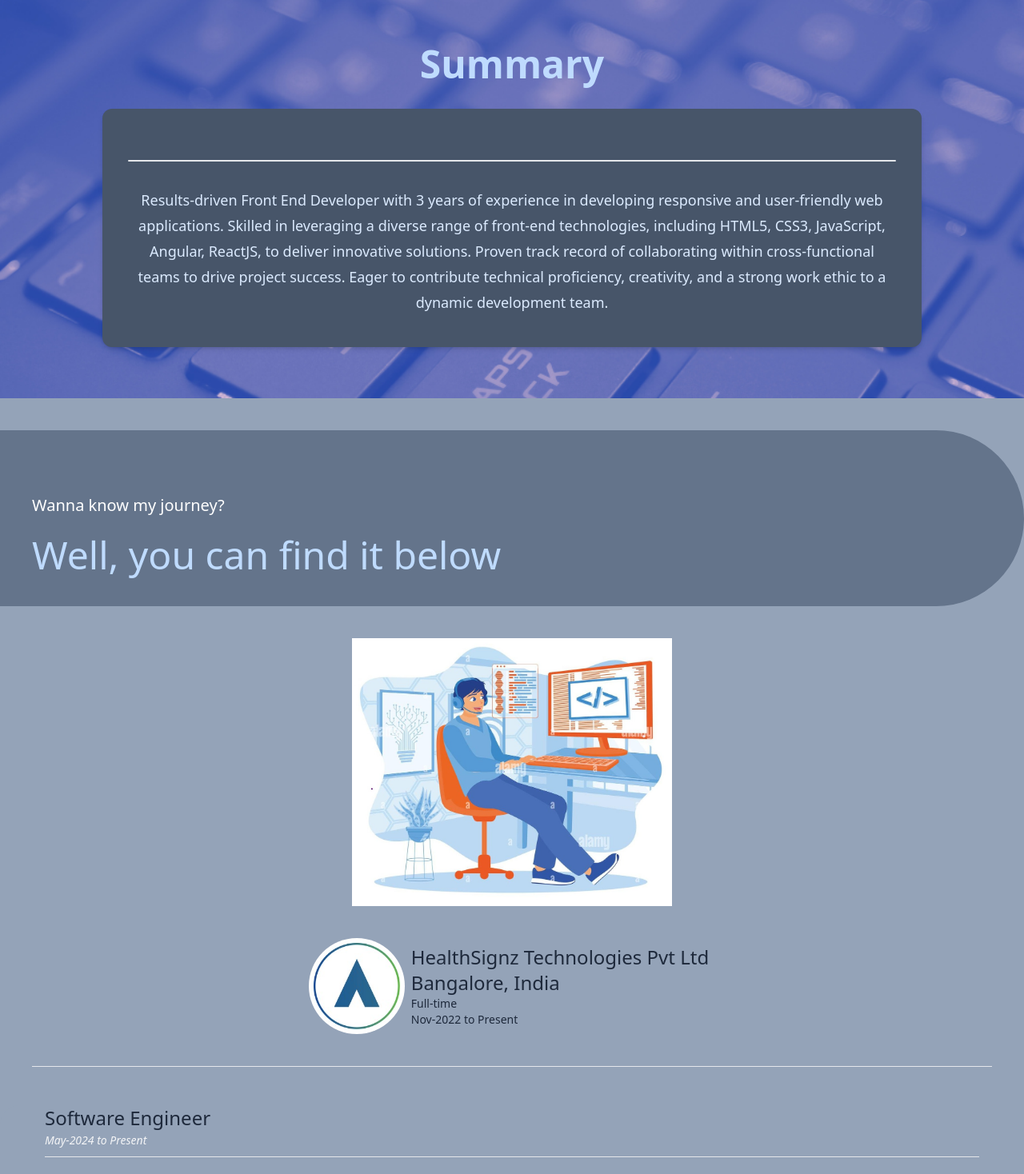
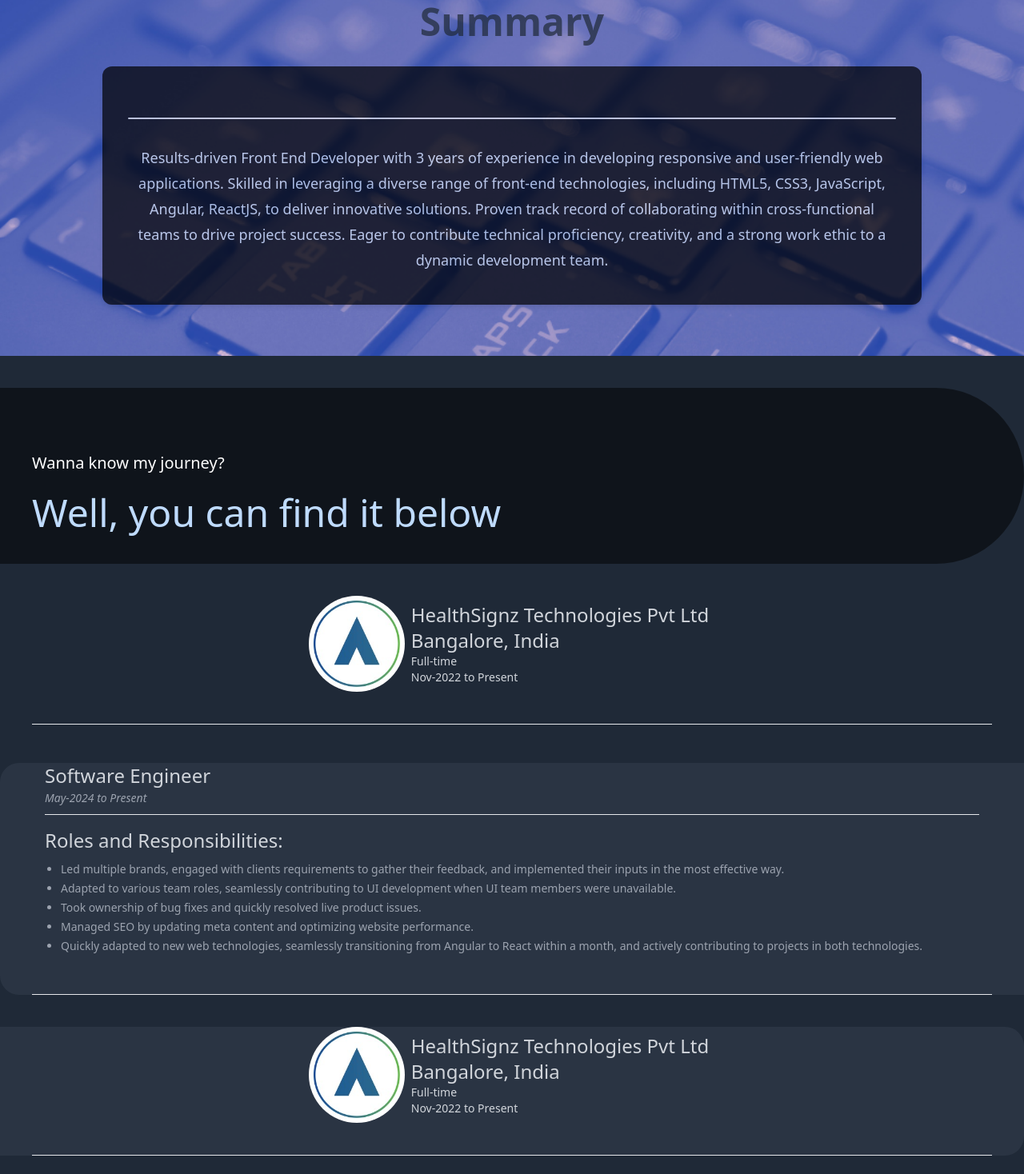
Before and after one commit to Rajath2pi/My-Domain, a Next.js app: page /onepageportfolio in a window 1280 px wide. Shown: the part 620-2088 px from the top of the page at 80% size. Built offline with nearby package versions, Linux system fonts and the light colour scheme.

Commit message:
update on background and alignment and beautification

```diff
--- a/src/app/onepageportfolio/page.tsx
+++ b/src/app/onepageportfolio/page.tsx
@@ -11,7 +11,7 @@
 export default function OnePagePortfolio() {
 
     return (
-        <>
+        <div className="bg-gray-800">
             <section id="home">
                 <PortfolioDashboard />
             </section>
@@ -30,6 +30,6 @@
             <section id="contact">
                 <ContactMe />
             </section>
-        </>
+        </div>
     )
 }
--- a/src/app/onepageportfolio/portfolio/components/Experience/companyexperience.tsx
+++ b/src/app/onepageportfolio/portfolio/components/Experience/companyexperience.tsx
@@ -17,7 +17,7 @@
       {/* Left Column (Company Info) */}
       <div
         className={`col-md-6 ${
-          isEven ? "" : "bg-slate-500 md:rounded-r-3xl"
+          isEven ? "" : "md:rounded-r-3xl bg-gray-700 bg-opacity-50"
         }`}
       >
         <div className="my-10 flex justify-center max-[450px]:ml-5">
@@ -31,8 +31,7 @@
             />
           )}
           <div
-            className={`m-2 ${
-              isEven ? "text-slate-800" : "text-white"
+            className={`m-2 ${"text-gray-300"
             } max-[450px]:text-lg text-2xl`}
           >
             {workData.companyName}
@@ -50,8 +49,8 @@
       <div
         className={`col-md-6 ${
           isEven
-            ? "md:bg-slate-400 md:rounded-l-3xl"
-            : "max-[640px]:bg-slate-400 md:rounded-l-3xl"
+            ? "bg-gray-700 bg-opacity-50 md:rounded-l-3xl"
+            : "md:rounded-l-3xl"
         }`}
       >
         <div className="m-12">
@@ -59,16 +58,11 @@
             {/* Designations */}
             {workData.designations?.map((desig, i) => (
               <div key={`designation_${i}`}>
-                <h3 className="text-slate-800 text-2xl">
+                <h3 className="text-gray-300 text-2xl">
                   {desig.designationName}
                 </h3>
                 <p
-                  className={`text-sm leading-6 italic ${
-                    isEven
-                      ? "md:text-gray-100"
-                      : "md:text-slate-600 max-[640px]:text-gray-100"
-                  }`}
-                >
+                  className={`text-sm leading-6 italic text-gray-400`}>
                   {desig.servedTime}
                 </p>
                 <hr className="text-white my-2" />
@@ -76,14 +70,14 @@
             ))}
 
             {/* Roles and Responsibilities */}
-            <h3 className="text-slate-600 text-2xl mt-4">
+            <h3 className="text-gray-300 text-2xl mt-4">
               Roles and Responsibilities:
             </h3>
             <ul
               className={`text-sm list-disc my-2 ml-5 leading-6 text-justify ${
                 isEven
-                  ? "md:text-slate-100"
-                  : "text-slate-600 max-[640px]:text-gray-100"
+                  ? "text-gray-400"
+                  : "text-gray-400 max-[640px]:text-gray-400"
               }`}
             >
               {workData.rolesAndResponsibilities?.map((role, i) => (
--- a/src/app/onepageportfolio/portfolio/components/Projects/projectsProjection.tsx
+++ b/src/app/onepageportfolio/portfolio/components/Projects/projectsProjection.tsx
@@ -43,7 +43,7 @@
           <div className="m-4 md:m-8 lg:m-10">
             {selectedProject && (
               <ContentCard
-                classname="bg-slate-400"
+                classname="bg-gray-800 text-gray-400 bg-opacity-90"
                 heading={selectedProject.title}
                 subHeading={selectedProject.subTitle}
                 content={{
--- a/src/app/onepageportfolio/portfolio/components/experience.tsx
+++ b/src/app/onepageportfolio/portfolio/components/experience.tsx
@@ -11,10 +11,10 @@
   );
 
   return (
-    <section className="bg-slate-400 md:py-10">
+    <section className=" md:py-10">
       {/* Intro Section */}
       <div className="row">
-        <div className="bg-slate-500 md:pt-10 col-md-6 md:rounded-r-full flex items-center">
+        <div className="bg-black bg-opacity-50 md:pt-10 col-md-6 md:rounded-r-full flex items-center">
           <div className="m-10">
             <h2 className="text-white text-xl">Wanna know my journey?</h2>
             <h3 className="text-blue-200 mt-6 text-4xl md:text-5xl leading-snug">
@@ -24,7 +24,7 @@
         </div>
 
         {/* Image Section */}
-        <div className="col-md-6 hidden md:flex justify-center items-center">
+        {/* <div className="col-md-6 hidden md:flex justify-center items-center">
           <Image
             className="mt-10"
             width={400}
@@ -32,7 +32,7 @@
             src="/images/appcontent/experience1.jpg"
             alt="experience illustration"
           />
-        </div>
+        </div> */}
       </div>
 
       {/* Work Experience Section */}
--- a/src/app/onepageportfolio/portfolio/components/portfolio/banner.tsx
+++ b/src/app/onepageportfolio/portfolio/components/portfolio/banner.tsx
@@ -53,7 +53,7 @@
             height={450}
             src={data.profileImage}
             alt={`${data.profileName} profile photo`}
-            className="rounded-xl shadow-2xl"
+            className="rounded-full shadow-2xl w-2/3"
             priority
           />
         </div>
--- a/src/app/onepageportfolio/portfolio/components/portfolio/summery.tsx
+++ b/src/app/onepageportfolio/portfolio/components/portfolio/summery.tsx
@@ -11,8 +11,8 @@
 
   return (
     <section className="bg-[url('/images/banner/banner-2.png')] bg-cover bg-center py-16 px-6 md:px-12">
-      <div className="max-w-5xl mx-auto">
-        <h2 className="text-blue-200 text-4xl md:text-5xl font-bold text-center mb-8">
+      <div className="max-w-5xl mx-auto opacity-70">
+        <h2 className="text-gray-800 text-4xl md:text-5xl font-bold text-center mb-8">
           Summary
         </h2>
         <ContentCard
@@ -23,7 +23,7 @@
             description: [data.summery],
             buttonData: undefined,
           }}
-          classname="bg-slate-600 text-blue-100 text-lg leading-relaxed text-center mx-auto p-8 rounded-xl shadow-md"
+          classname="bg-black text-blue-100 text-lg leading-relaxed text-center mx-auto p-8 rounded-xl shadow-md"
         />
       </div>
     </section>
--- a/src/app/onepageportfolio/portfolio/components/skills.tsx
+++ b/src/app/onepageportfolio/portfolio/components/skills.tsx
@@ -46,7 +46,7 @@
                     description: undefined,
                     buttonData: skill.skillKeys,
                   }}
-                  classname="bg-slate-400 rounded-xl shadow-md hover:shadow-lg transition"
+                  classname="bg-gray-700 bg-opacity-70 text-gray-300 rounded-xl shadow-md hover:shadow-lg transition"
                 />
               </CarouselItem>
             ))}
--- a/src/app/widget/card.tsx
+++ b/src/app/widget/card.tsx
@@ -38,7 +38,7 @@
         {/* Content Area */}
         <div className="max-h-80 overflow-y-auto scrollbar-hide px-1">
           {props.subHeading && (
-            <h2 className="text-xl text-slate-700 mb-3 italic">
+            <h2 className="text-xl text-gray-400 bg-opacity-40 mb-3 italic">
               {props.subHeading}
             </h2>
           )}
--- a/src/app/widget/collapsableSideNav.tsx
+++ b/src/app/widget/collapsableSideNav.tsx
@@ -35,7 +35,7 @@
 
   return (
     <div
-      className={`relative my-4 bg-slate-500 rounded-r-3xl z-10 sticky top-1/3 opacity-90 p-2 shadow-lg
+      className={`my-4 bg-gray-700 rounded-r-3xl z-10 sticky top-1/3 opacity-90 p-2 shadow-lg
         transition-all duration-300 ease-in-out
         ${openNav ? "w-14 h-28" : "w-80 h-fit"}`}
     >
--- a/src/app/widget/portfolio/navbar.tsx
+++ b/src/app/widget/portfolio/navbar.tsx
@@ -1,31 +1,75 @@
 'use client';
 
-import { usePathname } from "next/navigation";
-import { useState } from "react";
+import { useState, useEffect } from "react";
 
 export default function NavBar() {
-
     const [collapse, setCollapse] = useState(false);
 
-    const pathname = usePathname();
+    const sections = ['home', 'experience', 'skills', 'projects', 'education', 'contact'];
 
     function toggleMenu() {
         setCollapse(!collapse);
     }
 
-    const handleScroll = (id: string) => {
+    const handleScrollToElement = (id: string) => {
         const element = document.getElementById(id);
-        const btn = document.getElementById(id + '-btn')
+        if (element) {
+            element.scrollIntoView({ behavior: "smooth" });
+        }
+        toggleMenu();
+    };
+
+    const throttle = (func: Function, limit: number) => {
+        let inThrottle: boolean;
+        return function(this: any, ...args: any[]) {
+            if (!inThrottle) {
+                func.apply(this, args);
+                inThrottle = true;
+                setTimeout(() => inThrottle = false, limit);
+            }
+        };
+    };
+
+    const handleScroll = () => {
+        const scrollPosition = window.scrollY + 100; // Add an offset to account for the fixed header
+
+        let activeSectionId = null;
+        for (const sectionId of sections) {
+            const element = document.getElementById(sectionId);
+            if (element) {
+                const rect = element.getBoundingClientRect();
+                const elementTop = rect.top + window.scrollY;
+                const elementBottom = elementTop + rect.height;
+
+                if (scrollPosition >= elementTop && scrollPosition < elementBottom) {
+                    activeSectionId = sectionId;
+                    break;
+                }
+            }
+        }
+
         const allNavs = document.getElementsByClassName("nav-link");
         for (let i = 0; i < allNavs.length; i++) {
             allNavs[i].classList.remove("active");
         }
-        if (element) {
-            btn?.classList.add('active')
-            element.scrollIntoView({ behavior: "smooth" });
+
+        if (activeSectionId) {
+            const btn = document.getElementById(activeSectionId + '-btn');
+            btn?.classList.add('active');
         }
-        toggleMenu();
     };
+
+    useEffect(() => {
+        const throttledScrollHandler = throttle(handleScroll, 200);
+        window.addEventListener('scroll', throttledScrollHandler);
+
+        // Initial check on component mount
+        handleScroll();
+
+        return () => {
+            window.removeEventListener('scroll', throttledScrollHandler);
+        };
+    }, []);
 
     return (
         <>
@@ -39,22 +83,22 @@
                     <div className={collapse ? "xs:hidden navbar-collapse mr-5" : "navbar-collapse hidden mr-5"} id="navbarNav">
                         <ul className="navbar-nav float-right">
                             <li className="nav-item">
-                                <button id="home-btn" className={"nav-link"} onClick={() => handleScroll("home")}>Profile</button >
+                                <button id="home-btn" className={"nav-link"} onClick={() => handleScrollToElement("home")}>Profile</button >
                             </li>
                             <li className="nav-item">
-                                <button id="experience-btn" className={"nav-link"} onClick={() => handleScroll("experience")}>Experience</button >
+                                <button id="experience-btn" className={"nav-link"} onClick={() => handleScrollToElement("experience")}>Experience</button >
                             </li>
                             <li className="nav-item">
-                                <button id="skills-btn" className={"nav-link"} onClick={() => handleScroll("skills")}>Skills</button >
+                                <button id="skills-btn" className={"nav-link"} onClick={() => handleScrollToElement("skills")}>Skills</button >
                             </li>
                             <li className="nav-item">
-                                <button id="projects-btn" className={"nav-link"} onClick={() => handleScroll("projects")}>Projects</button >
+                                <button id="projects-btn" className={"nav-link"} onClick={() => handleScrollToElement("projects")}>Projects</button >
                             </li>
                             <li className="nav-item">
-                                <button id="education-btn" className={"nav-link"} onClick={() => handleScroll("education")}>Education</button >
+                                <button id="education-btn" className={"nav-link"} onClick={() => handleScrollToElement("education")}>Education</button >
                             </li>
                             <li className="nav-item">
-                                <button id="contact-btn" className={"nav-link"} onClick={() => handleScroll("contact")}>Contact</button >
+                                <button id="contact-btn" className={"nav-link"} onClick={() => handleScrollToElement("contact")}>Contact</button >
                             </li>
                         </ul>
                     </div>
```
Also changed, not shown: src/app/onepageportfolio/portfolio/components/contact.tsx (+11 -18 lines), src/app/onepageportfolio/portfolio/components/education.tsx (+6 -6 lines).
